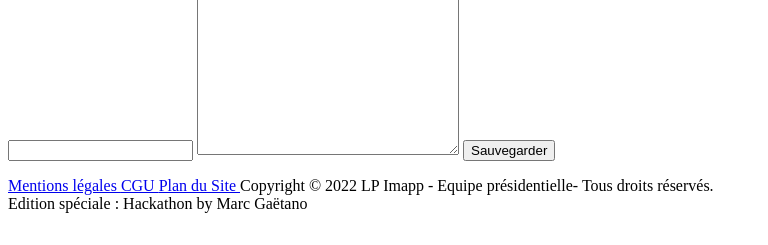
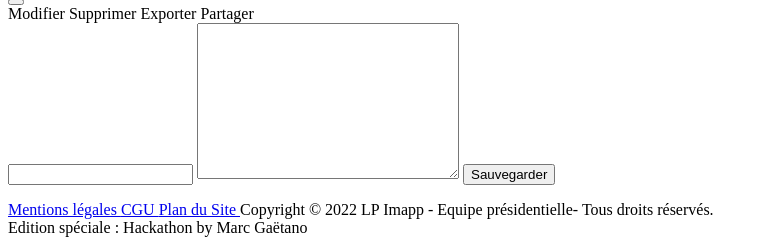
Before and after one commit to FlorianLeChat/Hackathon, a PHP site: template templates/index.twig in a window 1280 px wide. Shown: the part 928-1173 px from the top of the page, without its empty margins (0-768 px from the left). Before the commit the page ends 1141 px from the top, so only its background shows below. Run offline with PHP 8.4, Linux system fonts and the light colour scheme; the template is opened without the code that fills it, so the values that code supplies are empty; some libraries are stand-ins or nearby versions.

Commit message:
Correction de l'erreur de Cindy et Laurine

```diff
--- a/templates/index.twig
+++ b/templates/index.twig
@@ -1,15 +1,18 @@
+{{ head_html }}
+
 {# Bouton deconnexion #}
-
- <form method='POST' action='page_check.php'>
+<header>
+	<form method='POST' action='?target=logout'>
 		<input type='submit' name='deconnexion' value='Se déconnecter '/>
 	</form>
+</header>
 
 
 {# Colonne à faire #}
 
 <section id="todo">
 
-<div>
+<div class="note">
 	{# Div fictif de note de page #}
  <h2> Titre de la note </h2>
 
@@ -47,8 +50,6 @@
 </div>
 
 
-
-
 {# Bouton + pour ajouter une notes qui fait apparaître le form  #}
 <i class="fa-solid fa-plus"></i>
 
@@ -56,9 +57,10 @@
 </section>
 
 
-
 <section id="done">
 
+<div class="note">
+  {# Div fictif de note de page #}
  <h2> Titre de la note </h2>
 
  <p> Lorem ipsum dolor sit amet, consectetur adipisicing elit, sed do eiusmod
@@ -70,10 +72,32 @@
 
  </p>
 
+
  <div class="avatar">
   <img src="../output_css/images/fesfh.png" alt="avatar">
  </div>
 
+
+
+{# Les boutons d'actions #}
+ <div class="dropdown">
+
+  {# Appuie sur le ... pour voir toutes les actions #}
+
+  <button onclick="myFunction()" class="dropbtn" > <i class="fa-solid fa-ellipsis"></i></button>
+  <div id="myDropdown" class="dropdown-content">
+    <a id="modifer">Modifier</a>
+    <a id="Supprimer">Supprimer</a>
+    <a id="Exporter">Exporter</a>
+    <a id="Partager">Partager</a>
+  </div>
+</div>
+
+
+</div>
+
+
+{# Bouton + pour ajouter une notes qui fait apparaître le form  #}
 <i class="fa-solid fa-plus"></i>
 
 </section>
```
Lines whose indentation alone changed are shown as unchanged.
